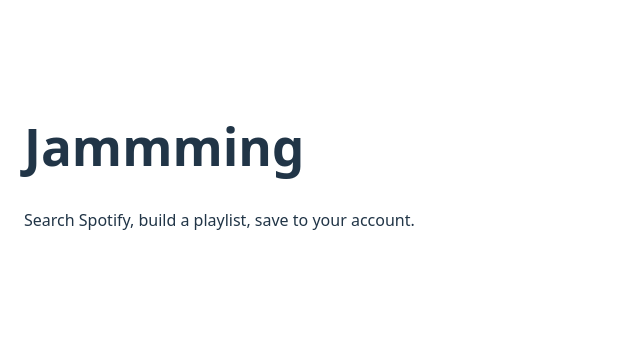
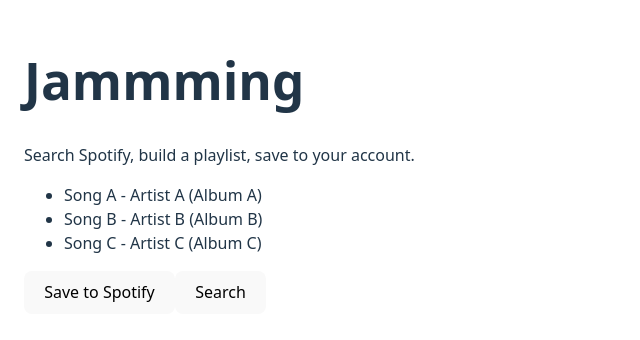
Before and after one commit to Dguminski12/jammming, a React (Vite) app: page / in a window 1280 px wide. Shown: the part 234-574 px from the top of the page, without its empty margins (0-640 px from the left). Built offline with nearby package versions, Linux system fonts and the light colour scheme.

Commit message:
created layout for app.jsx and started work On track component

```diff
--- a/src/App.jsx
+++ b/src/App.jsx
@@ -1,8 +1,26 @@
+import { useState } from "react";
+
 export default function App() {
+  const [searchResults, setSearchResults] = useState([
+    { id: 1, name: "Song A", artist: "Artist A", album: "Album A" },
+    { id: 2, name: "Song B", artist: "Artist B", album: "Album B" },
+    { id: 3, name: "Song C", artist: "Artist C", album: "Album C" }
+  ]);
   return (
     <main style={{ padding: 24, fontFamily: "system-ui, sans-serif" }}>
       <h1>Jammming</h1>
       <p>Search Spotify, build a playlist, save to your account.</p>
+      <div id="trackListDiv">
+        <ul>
+          {searchResults.map((track) => (
+            <li key={track.id}>
+              {track.name} - {track.artist} ({track.album})
+            </li>
+          ))}
+        </ul>
+      </div>
+      <button id="saveBtn">Save to Spotify</button>
+      <button id="searchBtn">Search</button>
     </main>
   );
 }
```
Also changed, not shown: src/components/Track.jsx (added, +9 -0 lines), src/components/Playlist.jsx (added), src/components/SearchBar.jsx (added), src/components/SearchResults.jsx (added), src/components/Tracklist.jsx (added), src/track.css (added).
